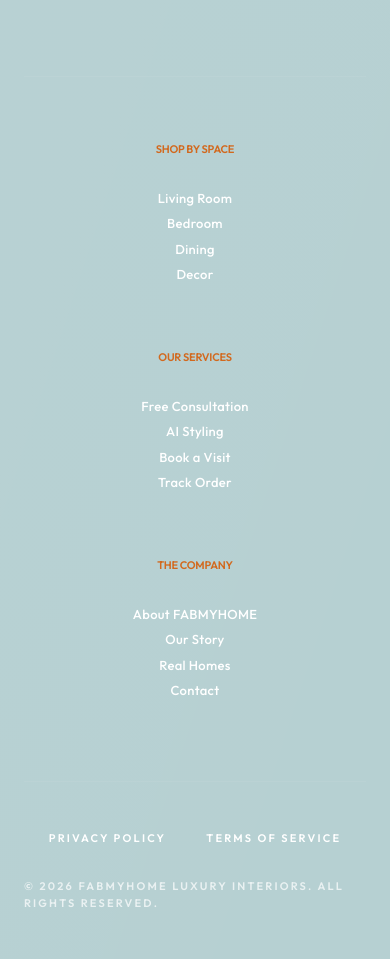
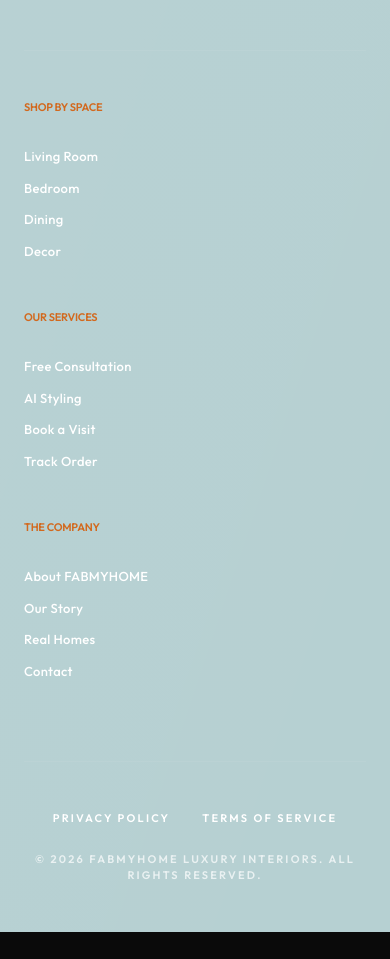
Before and after one commit to SiddharthChaturvedii/FABMYHOME, a Next.js app: page / in a window 390 px wide. Shown: the part 5225-6184 px from the top of the page. After the commit the page ends 6157 px from the top, so only its background shows below. Built offline with nearby package versions, Linux system fonts and the light colour scheme.

Commit message:
style: rework footer layout for laptop, tablet, and mobile with orange hover consistency

```diff
--- a/components/layout/Footer.tsx
+++ b/components/layout/Footer.tsx
@@ -3,35 +3,38 @@ import { footerLinks } from "@/data/navigation";
 
 export default function Footer() {
   return (
-    <footer className="bg-[#B6D0D2] text-white pt-16 pb-12 px-6 md:px-12 relative overflow-hidden">
+    <footer className="bg-[#B6D0D2] text-white pt-20 md:pt-32 pb-12 px-6 md:px-12 relative overflow-hidden">
       {/* Subtle texture overlay */}
       <div className="absolute inset-0 opacity-[0.03] pointer-events-none bg-gradient-to-br from-white to-transparent" />
 
       <div className="max-w-7xl mx-auto relative z-10">
-        {/* Top Section: Brand & Tagline - Centered */}
-        <div className="mb-20 text-center flex flex-col items-center">
+        {/* Main Footer Content */}
+        <div className="grid grid-cols-1 lg:grid-cols-4 gap-12 md:gap-16 lg:gap-8 mb-20">
+
+          {/* Section 1: Logo & Tagline */}
+          <div className="col-span-1 md:col-span-full lg:col-span-1 flex flex-col items-start md:items-center lg:items-start text-left md:text-center lg:text-left">
             <Link href="/" className="font-display text-3xl md:text-4xl tracking-tight text-white inline-block mb-6">
               <span className="font-bold">FAB</span>
               <span className="font-normal text-black">MY</span>
               <span className="font-bold text-[var(--color-terracotta)]">HOME</span>
             </Link>
-          <p className="font-sans text-white text-xl md:text-2xl leading-relaxed max-w-2xl font-light italic text-center">
-            India&apos;s first AI-assisted interior styling platform. <br className="hidden md:block" />
+            <p className="font-sans text-white text-lg md:text-xl leading-relaxed font-light italic max-w-sm md:max-w-2xl lg:max-w-xs">
+              India&apos;s first AI-assisted interior styling platform. <br className="hidden md:block lg:hidden" />
               <span className="text-white">We believe every room has a story to tell.</span>
             </p>
           </div>
 
-        {/* Middle Section: Links Grid - Evenly Spaced Flex Layout */}
-        <div className="flex flex-col lg:flex-row justify-between items-center lg:items-start w-full max-w-5xl mx-auto mb-20 border-t border-white/5 pt-16 gap-16 lg:gap-8 text-center lg:text-left">
+          {/* Sections 2, 3, 4: List Sections */}
+          <div className="col-span-1 md:col-span-full lg:col-span-3 grid grid-cols-1 md:grid-cols-3 gap-12 md:gap-8 lg:gap-12 pt-12 md:pt-0 border-t border-white/5 md:border-t-0">
             {/* Shop by Space */}
-          <div className="flex flex-col min-w-[150px]">
+            <div className="flex flex-col text-left">
               <h3 className="font-sans font-black uppercase tracking-[0.3em] text-[11px] text-[var(--color-terracotta)] mb-6 h-4">
                 Shop by Space
               </h3>
-            <ul className="space-y-1.5 mt-2">
+              <ul className="space-y-3 md:space-y-1.5 mt-2">
                 {footerLinks.categories.map((link) => (
                   <li key={link.label}>
-                  <Link href={link.href} className="font-sans text-[13px] font-medium text-white hover:text-white/70 transition-all duration-300 tracking-wide block">
+                    <Link href={link.href} className="font-sans text-[13px] font-medium text-white hover:text-[#ff6b00] transition-all duration-300 tracking-wide block">
                       {link.label}
                     </Link>
                   </li>
@@ -40,14 +43,14 @@ export default function Footer() {
             </div>
 
             {/* Our Services */}
-          <div className="flex flex-col min-w-[150px]">
+            <div className="flex flex-col text-left">
               <h3 className="font-sans font-black uppercase tracking-[0.3em] text-[11px] text-[var(--color-terracotta)] mb-6 h-4">
                 Our Services
               </h3>
-            <ul className="space-y-1.5 mt-2">
+              <ul className="space-y-3 md:space-y-1.5 mt-2">
                 {footerLinks.services.map((link) => (
                   <li key={link.label}>
-                  <Link href={link.href} className="font-sans text-[13px] font-medium text-white hover:text-white/70 transition-all duration-300 tracking-wide block">
+                    <Link href={link.href} className="font-sans text-[13px] font-medium text-white hover:text-[#ff6b00] transition-all duration-300 tracking-wide block">
                       {link.label}
                     </Link>
                   </li>
@@ -56,14 +59,14 @@ export default function Footer() {
             </div>
 
             {/* The Company */}
-          <div className="flex flex-col min-w-[150px]">
+            <div className="flex flex-col text-left">
               <h3 className="font-sans font-black uppercase tracking-[0.3em] text-[11px] text-[var(--color-terracotta)] mb-6 h-4">
                 The Company
               </h3>
-            <ul className="space-y-1.5 mt-2">
+              <ul className="space-y-3 md:space-y-1.5 mt-2">
                 {footerLinks.company.map((link) => (
                   <li key={link.label}>
-                  <Link href={link.href} className="font-sans text-[13px] font-medium text-white hover:text-white/70 transition-all duration-300 tracking-wide block">
+                    <Link href={link.href} className="font-sans text-[13px] font-medium text-white hover:text-[#ff6b00] transition-all duration-300 tracking-wide block">
                       {link.label}
                     </Link>
                   </li>
@@ -71,14 +74,15 @@ export default function Footer() {
               </ul>
             </div>
           </div>
+        </div>
 
-        {/* Bottom Bar */}
-        <div className="pt-12 border-t border-white/5 flex flex-col md:flex-row justify-between items-center gap-8">
-          <div className="flex gap-10">
-            <Link href="#" className="font-sans text-[11px] uppercase tracking-[0.2em] font-bold text-white hover:text-white/70 transition-colors">
+        {/* Section 5: Bottom Bar */}
+        <div className="pt-12 border-t border-white/5 flex flex-col lg:flex-row justify-between items-center gap-6 md:gap-8 text-center lg:text-left">
+          <div className="flex gap-8 md:gap-10 justify-center lg:justify-start">
+            <Link href="#" className="font-sans text-[11px] uppercase tracking-[0.2em] font-bold text-white hover:text-[#ff6b00] transition-colors">
               Privacy Policy
             </Link>
-            <Link href="#" className="font-sans text-[11px] uppercase tracking-[0.2em] font-bold text-white hover:text-white/70 transition-colors">
+            <Link href="#" className="font-sans text-[11px] uppercase tracking-[0.2em] font-bold text-white hover:text-[#ff6b00] transition-colors">
               Terms of Service
             </Link>
           </div>
```
Lines whose indentation alone changed are shown as unchanged.
